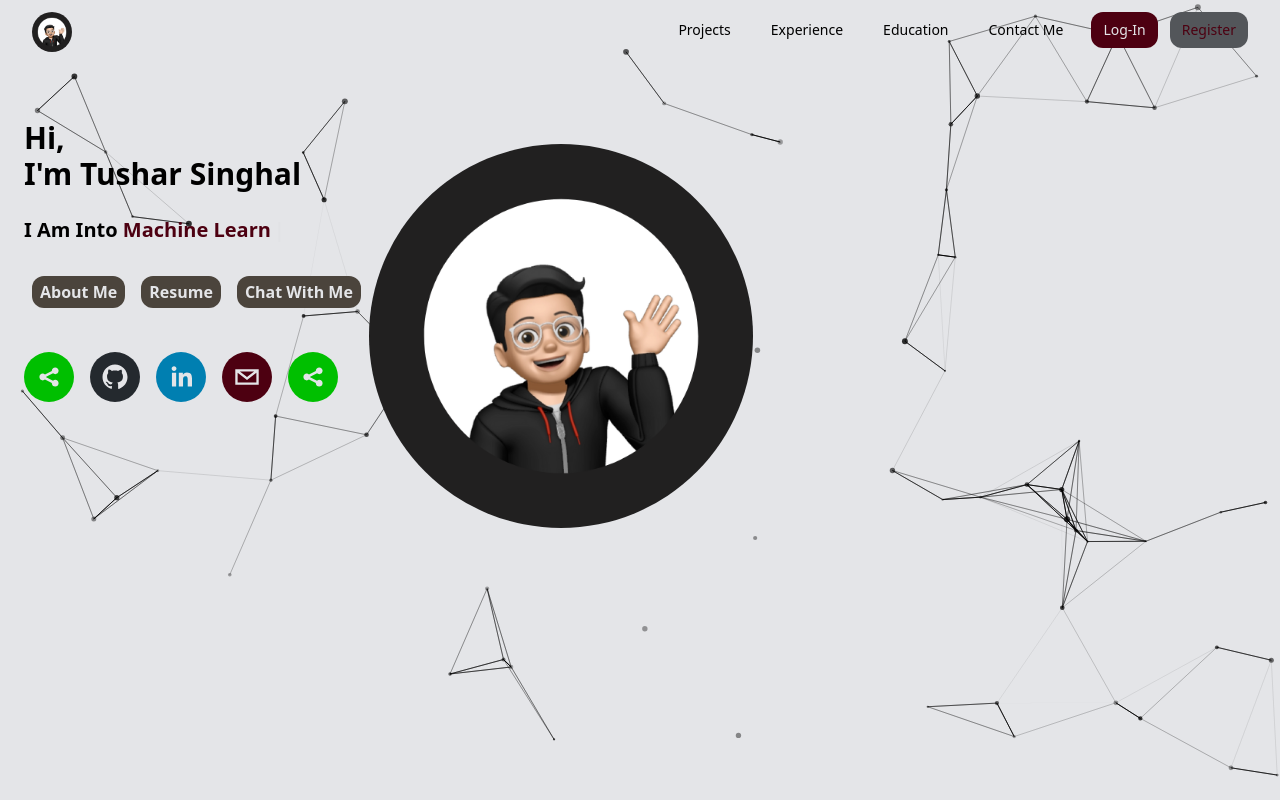
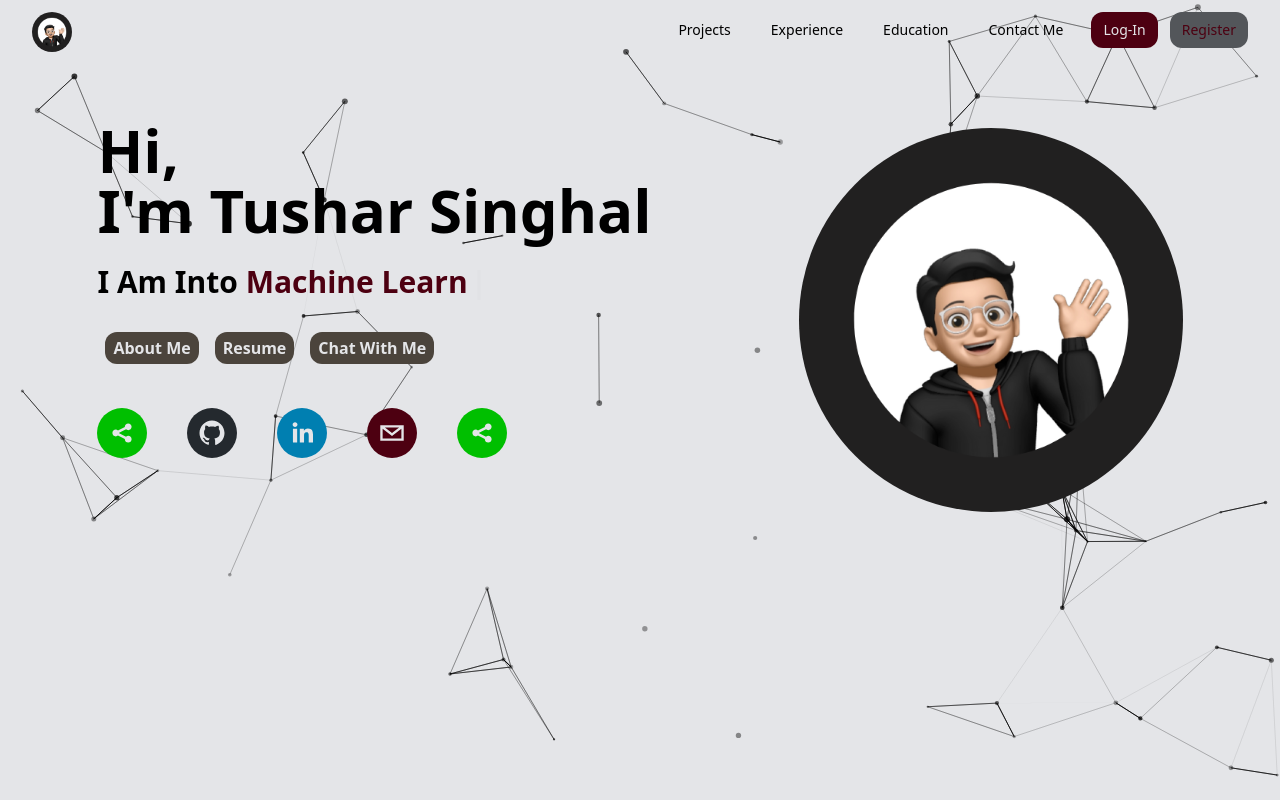
Before and after one commit to TusharSin810/Tushar-Portfolio, a React (Vite) app: page / in a window 1280 px wide. Built offline with nearby package versions, Linux system fonts and the light colour scheme.

Commit message:
Header Modified

```diff
--- a/src/components/Header.jsx
+++ b/src/components/Header.jsx
@@ -20,17 +20,17 @@ function Header() {
   }
 
   return (
-        <div className='flex flex-col h-svh m-6 my-10 sm:flex-row'>
+        <div className='flex flex-col h-svh m-6 my-10 sm:flex-row sm:justify-around'>
             <div className='mt-4'>
-              <h1 className='text-3xl font-extrabold'>Hi,<br/>I'm Tushar Singhal</h1>
-              <h2 className='my-6 font-bold text-xl'>I Am Into {" "}
+              <h1 className='text-3xl font-extrabold sm:text-6xl'>Hi,<br/>I'm Tushar Singhal</h1>
+              <h2 className='my-6 font-bold text-xl sm:text-3xl'>I Am Into {" "}
                 <span className='text-[#4D0011]'>{typeEffect}</span>
                 <span className='text-[#4B443C] font-bold'><Cursor/></span>
               </h2>
-              <button className='bg-[#4B443C] py-1 px-2 m-2 mb-10 rounded-xl font-semibold text-[#E4E5E8]'>About Me</button>
-              <button className='bg-[#4B443C] py-1 px-2 m-2 mb-10 rounded-xl font-semibold text-[#E4E5E8]'><a href='https://drive.google.com/file/d/1_K89DMcUKlSV5_g0w5ZdHqvFYzPd7Zt_/view?usp=sharing' target='_blank'>Resume</a></button>
-              <button className='bg-[#4B443C] py-1 px-2 m-2 mb-10 rounded-xl font-semibold text-[#E4E5E8]' onClick={chatpage}>Chat With Me </button>
-              <div className='flex justify-start gap-4 my-1'>
+                <button className=' hidden sm:inline-block bg-[#4B443C] py-1 px-2 m-2 rounded-xl font-semibold text-[#E4E5E8]'>About Me</button>
+                <button className='bg-[#4B443C] py-1 px-2 m-2 rounded-xl font-semibold text-[#E4E5E8]'><a href='https://drive.google.com/file/d/1_K89DMcUKlSV5_g0w5ZdHqvFYzPd7Zt_/view?usp=sharing' target='_blank'>Resume</a></button>
+                <button className='bg-[#4B443C] py-1 px-2 m-2 mb-10 rounded-xl font-semibold text-[#E4E5E8]' onClick={chatpage}>Chat With Me </button>
+              <div className='flex justify-start gap-4 my-1 sm:justify-start sm:gap-10'>
                 <SocialIcon url='https://x.com/TusharS91319723' target='_blank' className='hover:opacity-85' />
                 <SocialIcon url='https://github.com/TusharSin810' target='_blank' className='hover:opacity-85'/>
                 <SocialIcon url='https://www.linkedin.com/in/tushar-singhal-921a41259/' target='_blank' className='hover:opacity-85'/>
@@ -38,7 +38,7 @@ function Header() {
               <SocialIcon url='tushar_singhal' target='_blank' className='hover:opacity-85'/>
               </div>
             </div>
-            <motion.img src="/images/Avatar.png" alt="Avatar image" className='h-auto w-auto max-w-96  max-h-96 mt-10 rounded-full'
+            <motion.img src="/images/Avatar.png" alt="Avatar image" className='h-auto w-auto max-w-96  max-h-96 mt-10 rounded-full sm:mt-6'
             whileHover={{
               scale:1.1
             }}
```
